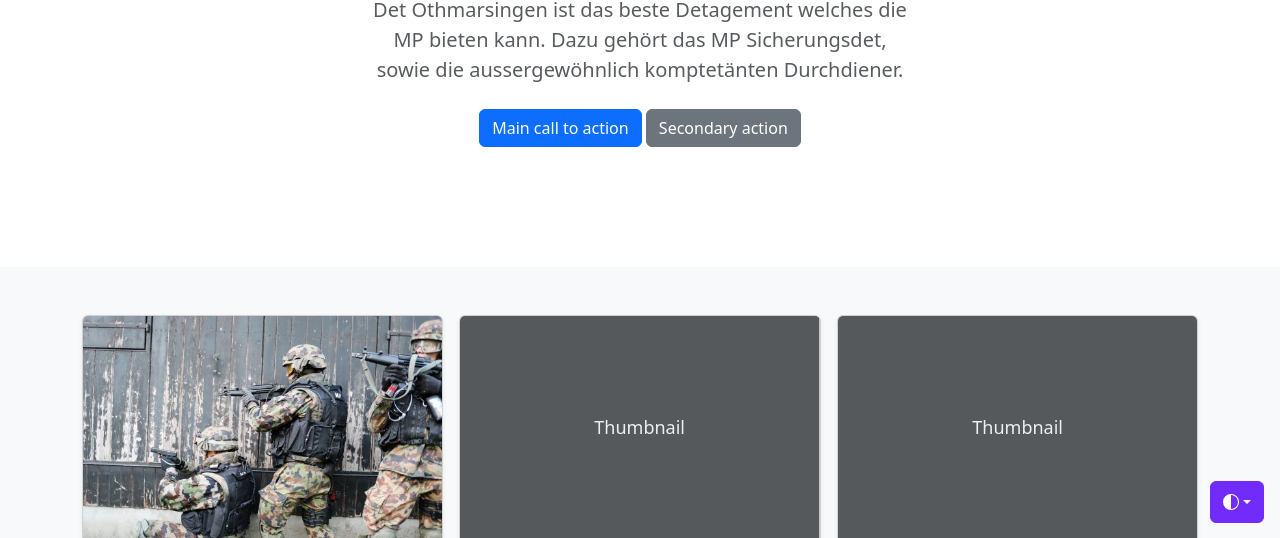
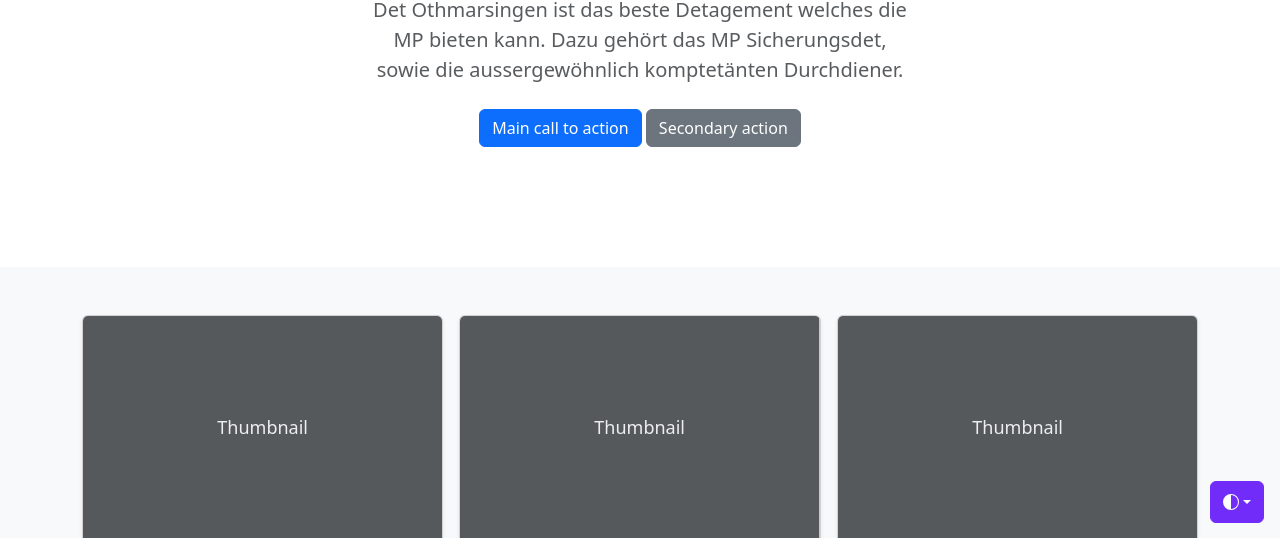
Before and after one commit to mpddoth/mpddoth.github.io, a plain HTML site: page index.html in a window 1280 px wide. Shown: the part 261-799 px from the top of the page. Drawn offline with nearby package versions, Linux system fonts and the light colour scheme.

Commit message:
Update index.html

```diff
--- a/index.html
+++ b/index.html
@@ -210,7 +210,9 @@
       <div class="row row-cols-1 row-cols-sm-2 row-cols-md-3 g-3">
         <div class="col">
           <div class="card shadow-sm">
-           <img class=" card-img-top "src="MPS19.jpg" height="225">
+          <!-- <img class=" card-img-top "src="MPS19.jpg" height="225">-->
+            <svg class="bd-placeholder-img card-img-top" width="100%" height="225" xmlns="http://www.w3.org/2000/svg" role="img" aria-label="Placeholder: Thumbnail" preserveAspectRatio="xMidYMid slice" focusable="false"><title>Placeholder</title><rect width="100%" height="100%" fill="#55595c"/><text x="50%" y="50%" fill="#eceeef" dy=".3em">Thumbnail</text></svg>
+
             <div class="card-body">
               <p class="card-text">This is a wider card with supporting text below as a natural lead-in to additional content. This content is a little bit longer.</p>
               <div class="d-flex justify-content-between align-items-center">
```
